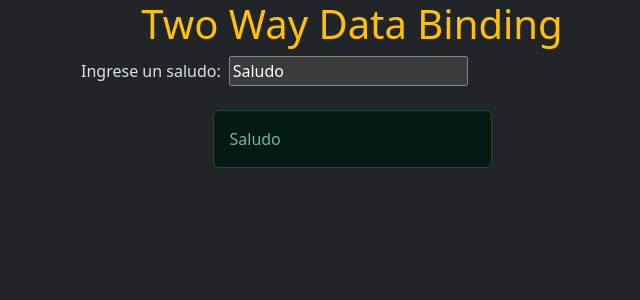
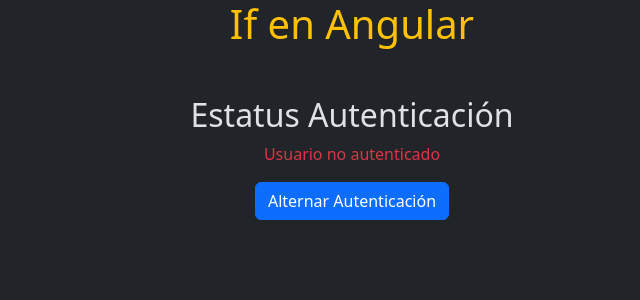
Before and after one commit to MAOIRO17/CursoAngular, an Angular app in the folder AppAngular/: page / in a window 1280 px wide. Shown: the top 300 px of the page, without its empty margins (288-928 px from the left). Built offline with nearby package versions, Linux system fonts and the light colour scheme.

Commit message:
Ejercicio de Condicional If en Angular

```diff
--- a/AppAngular/src/app/app.html
+++ b/AppAngular/src/app/app.html
@@ -1,4 +1,4 @@
 <div class="container">
-  <h1 class="text-center text-warning">{{ title() }}</h1>
-  <app-saludar/>
+  <h1 class="text-center text-warning">{{ title}}</h1>
+  <app-componente-if/>
 </div>
--- a/AppAngular/src/app/app.ts
+++ b/AppAngular/src/app/app.ts
@@ -7,13 +7,14 @@
 import { MostrarMensaje } from './mostrar-mensaje/mostrar-mensaje';
 import { Replicador } from './replicador/replicador';
 import { Saludar } from "./saludar/saludar";
+import { ComponenteIf } from './componente-if/componente-if';
 
 @Component({
   selector: 'app-root',
   templateUrl: './app.html',
   styleUrl: './app.css',
-  imports: [NuevoComponente, ComponenteEnLinea, Interpolacion, Padre, Hijo, MostrarMensaje, Replicador, Saludar]
+  imports: [ComponenteIf]
 })
 export class App {
-  title = signal('Two Way Data Binding');
+  title = "If en Angular"; ;
 }
--- /dev/null
+++ b/AppAngular/src/app/componente-if/componente-if.html
@@ -0,0 +1,12 @@
+<div class="container mt-5 text-center">
+  <h2>Estatus Autenticación</h2>
+
+  @if(isAutenticado) {
+  <p class="text-success">Usuario autenticado</p>
+  } @else {
+  <p class="text-danger">Usuario no autenticado</p>
+  }
+  <button class="btn btn-primary" (click)="alternarAutenticacion()">
+    Alternar Autenticación
+  </button>
+</div>
--- /dev/null
+++ b/AppAngular/src/app/componente-if/componente-if.ts
@@ -0,0 +1,15 @@
+import { Component } from '@angular/core';
+
+@Component({
+  selector: 'app-componente-if',
+  imports: [],
+  templateUrl: './componente-if.html',
+  styleUrl: './componente-if.css'
+})
+export class ComponenteIf {
+  isAutenticado: boolean = false;
+  alternarAutenticacion(): void {
+    this.isAutenticado = !this.isAutenticado;
+  }
+
+}
```
Also changed, not shown: AppAngular/src/app/componente-if/componente-if.css (added), 1 other file (tests, documents, lock files or other folders).
